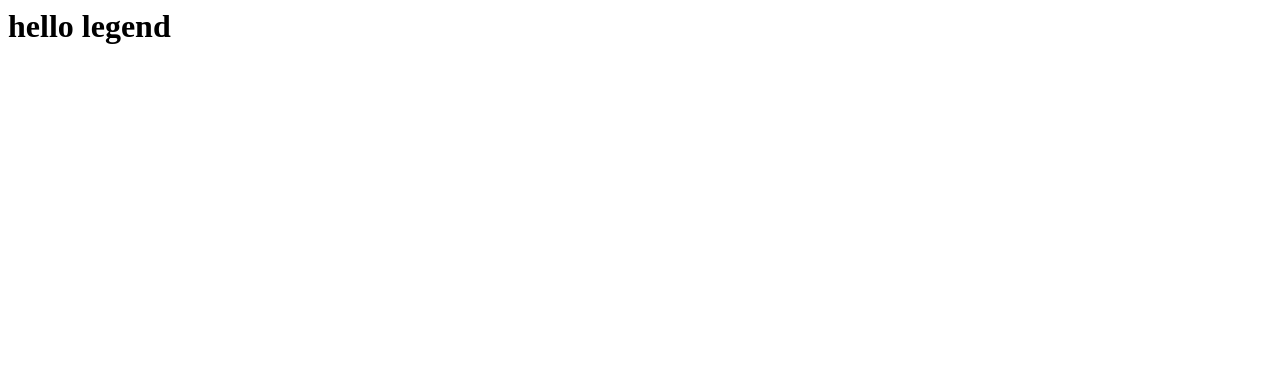
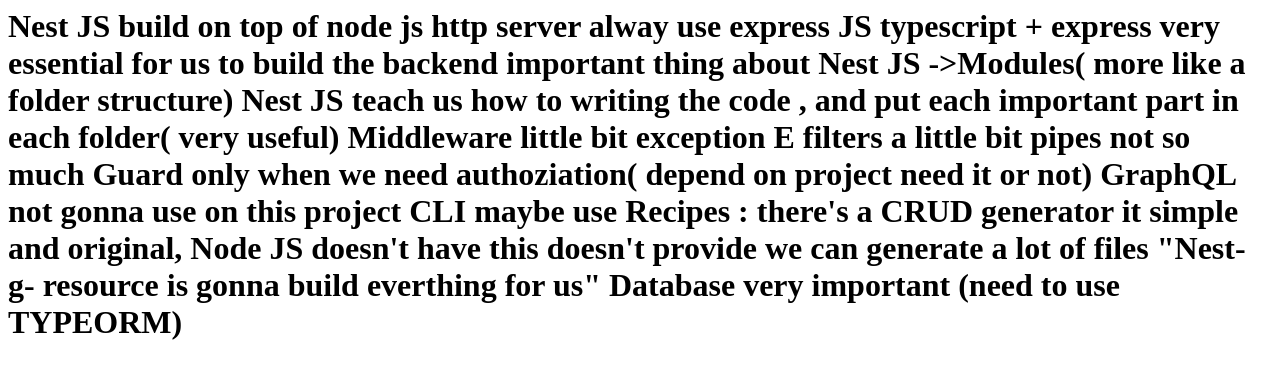
Before and after one commit to tragfox/Angular-Nestjs.html, a plain HTML site: page index.html in a window 1280 px wide. Drawn offline with Linux system fonts and the light colour scheme.

Commit message:
Add index.html

```diff
--- a/index.html
+++ b/index.html
@@ -1 +1,27 @@
-<h1>hello legend</h1>
+<h1>Nest JS build on top of node js
+
+    http server alway use express JS
+
+    typescript + express very essential for us to build the backend
+
+    important thing about Nest JS ->Modules( more like a folder structure)
+
+    Nest JS teach us how to writing the code , and put each important part in each folder( very useful)
+
+    Middleware little bit exception
+
+    E filters a little bit
+
+    pipes not so much
+
+    Guard only when we need authoziation( depend on project need it or not)
+
+    GraphQL not gonna use on this project
+
+    CLI maybe use
+
+    Recipes : there's a CRUD generator it simple and original, Node JS doesn't have this doesn't provide
+
+    we can generate a lot of files "Nest-g- resource is gonna build everthing for us"
+
+    Database very important (need to use TYPEORM)</h1>
```
